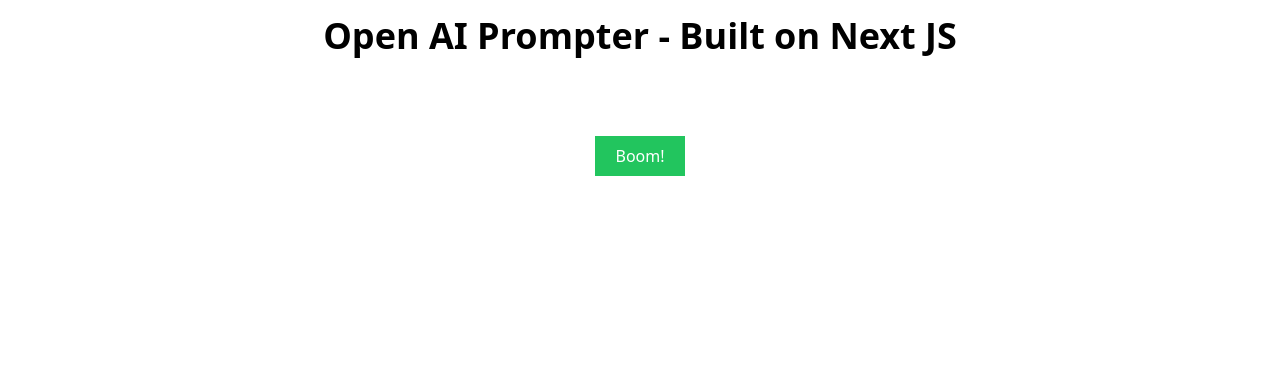
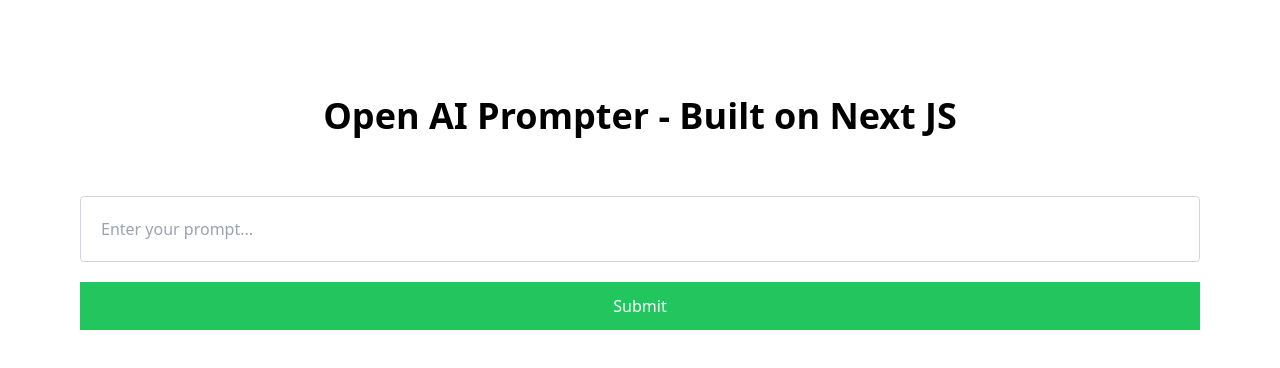
Before and after one commit to thatjuancodes/open-ai-prompter-next, a Next.js app: page / in a window 1280 px wide. Shown: the top 368 px of the page. Built offline with nearby package versions, Linux system fonts and the light colour scheme.

Commit message:
enable user input

```diff
--- /dev/null
+++ b/app/components/TextInput.tsx
@@ -0,0 +1,36 @@
+import { useEffect, useState } from "react";
+
+const TextInput = ({
+  label = 'Enter a value here',
+  value,
+  className,
+  type = 'text',
+  onChange = () => {},
+  onKeyDown = () => {},
+} : TextInputProps) => {
+  const [currentValue, setCurrentValue] = useState(value)
+
+  const handleChange = (e) => {
+    setCurrentValue(e.target.value);
+    onChange(e.target.value);
+  };
+
+  useEffect(() => {
+    setCurrentValue(value);
+  }, [value]);
+
+  return (
+    <div className='w-full mt-5'>
+      <input
+        type={type}
+        className={`${className} w-full border border-gray-300 rounded p-5`}
+        value={currentValue}
+        onChange={handleChange}
+        placeholder={label}
+        onKeyDown={onKeyDown}
+      />
+    </div>
+  )
+}
+
+export default TextInput
--- a/app/page.tsx
+++ b/app/page.tsx
@@ -2,6 +2,7 @@
 
 import { useState } from "react"
 import ReactMarkdown from 'react-markdown'
+import TextInput from "./components/TextInput"
 
 export default function Home() {
   // TODOS:
@@ -11,7 +12,8 @@
   // 4. Add a form to take user input
   // 5. Improve the UI/UX
   // 6. Update README
-  const [openAIResponse, setOpenAIResponse] = useState<string | null>(null)
+  const [openAIResponse, setOpenAIResponse] = useState<string | null>('')
+  const [userInput, setUserInput] = useState('')
 
   const handleOpenAIRequest = async () => {
     try {
@@ -20,7 +22,7 @@
         headers: {
           'Content-Type': 'application/json'
         },
-        body: JSON.stringify('tell me more about optimus prime')
+        body: JSON.stringify(userInput)
       })
 
       // check if response.body even exists
@@ -48,7 +50,7 @@
   }
 
   return (
-    <div className="flex flex-col items-center">
+    <div className="flex flex-col items-center p-20">
       <h1 className="mt-4 text-4xl font-bold text-center">Open AI Prompter - Built on Next JS</h1>
 
       <div className="text-left mt-10 mx-20">
@@ -58,7 +60,14 @@
         }
       </div>
 
-      <button className="mt-10 px-5 py-2 bg-green-500 text-white" onClick={handleOpenAIRequest}>Boom!</button>
+      <TextInput label="Enter your prompt..." value={userInput} onChange={setUserInput} />
+
+      <button
+        className="mt-5 w-full px-5 py-3 bg-green-500 text-white"
+        onClick={handleOpenAIRequest}
+      >
+        Submit
+      </button>
     </div>
   )
 }
```
